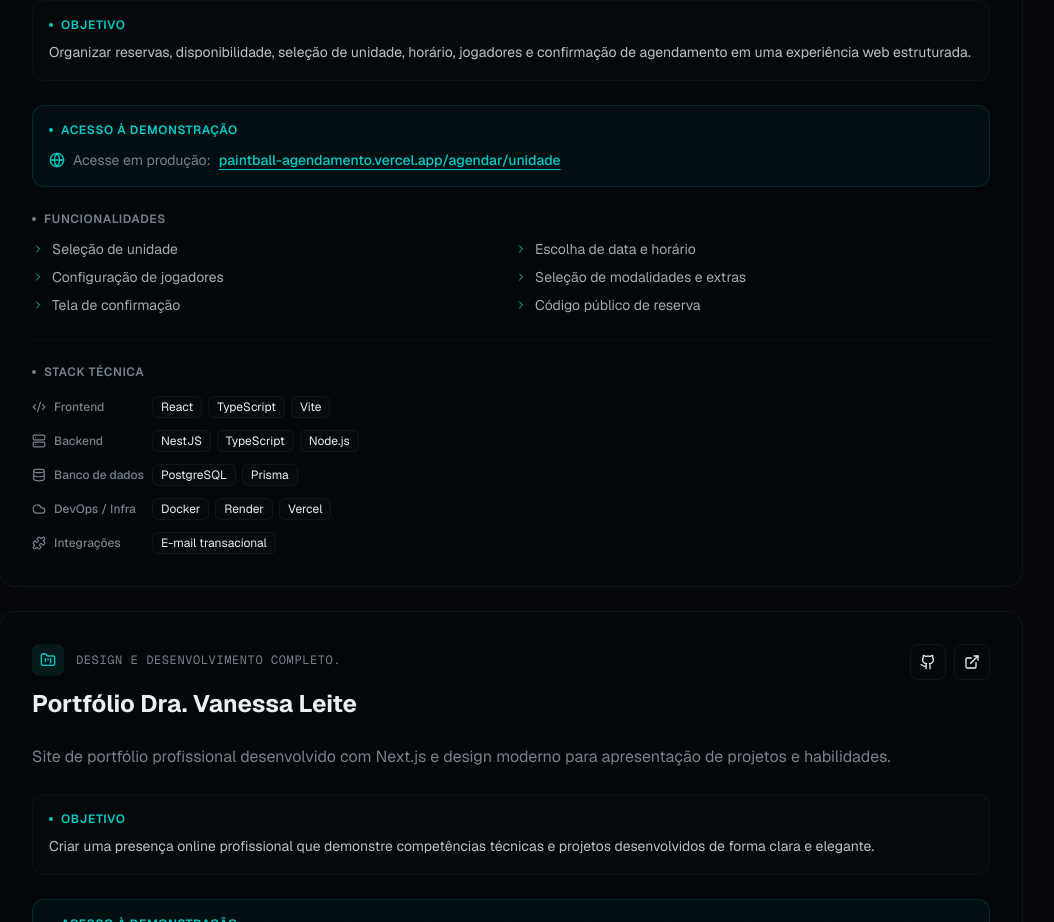
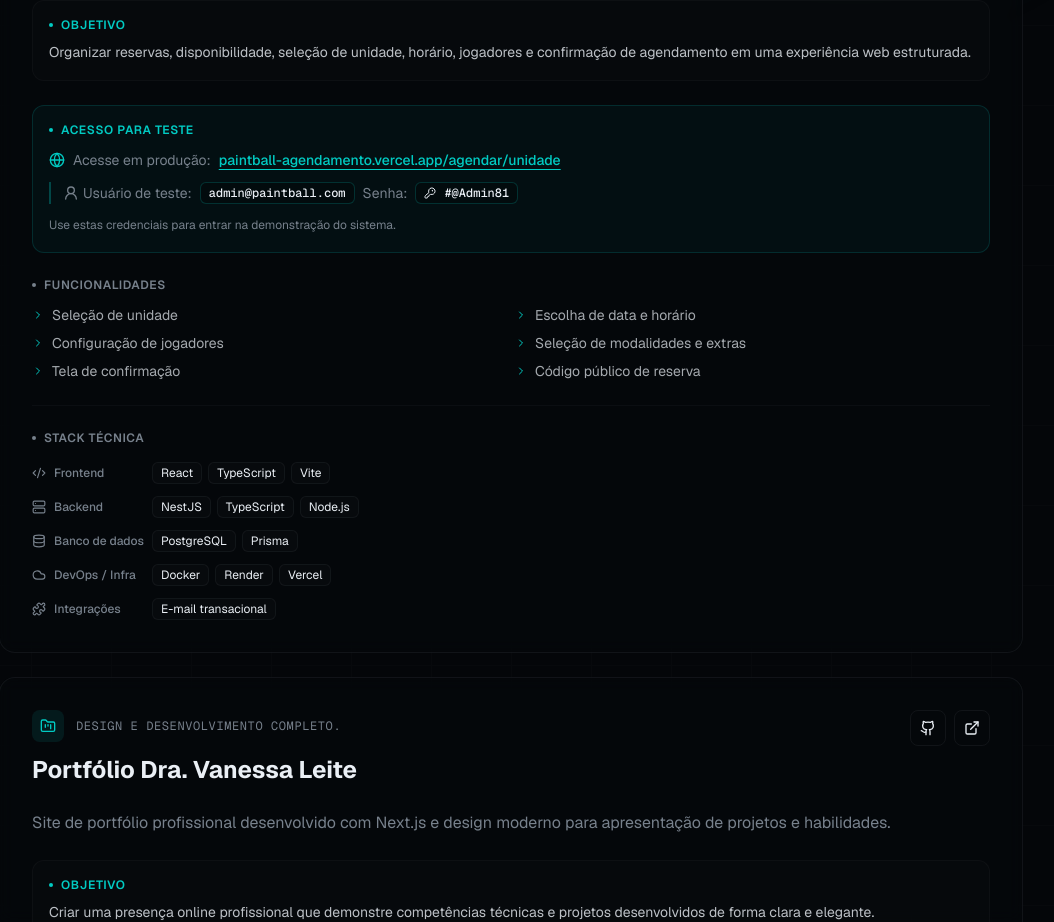
Before and after one commit to Guimax0304/my-curriculo, a Next.js app: page / in a window 1280 px wide. Shown: the part 3900-4822 px from the top of the page, without its empty margins (129-1183 px from the left). Built offline with nearby package versions, Linux system fonts and the light colour scheme.

Commit message:
credenciais do software do paitball

```diff
--- a/data/portfolio-data.ts
+++ b/data/portfolio-data.ts
@@ -137,8 +137,14 @@ export const projects: Project[] = [
       devops: ["Docker", "Render", "Vercel"],
       integrations: ["E-mail transacional"],
     },
-    repoUrl: "https://github.com/seuusuario/paintball-booking",
+    repoUrl: "https://github.com/Guimax0304/paintball-agendamento",
     demoUrl: "https://paintball-agendamento.vercel.app/agendar/unidade",
+    access: {
+    title: "Acesso para teste",
+    username: "admin@paintball.com",
+    password: "#@Admin81",
+    note: "Use estas credenciais para entrar na demonstração do sistema.",
+    },
   },
   {
     id: "portfolio",
```
